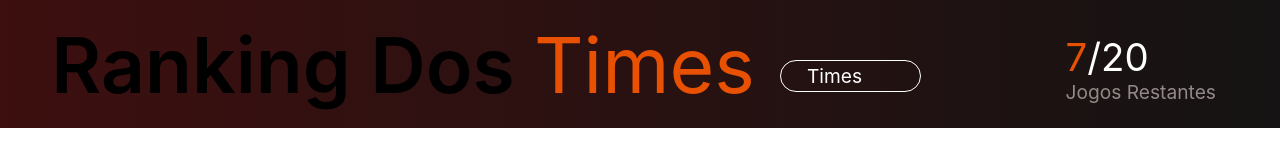
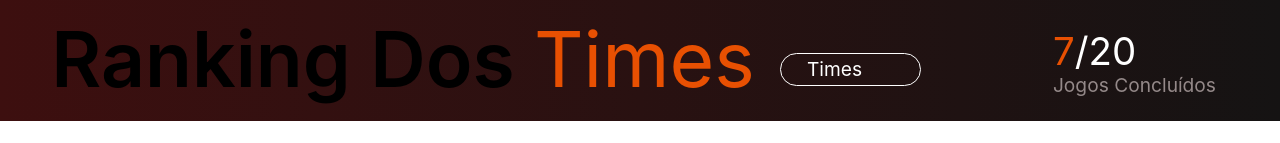
Before and after one commit to vilmarmichelsfilho/Olympus-Hackathon2K26, a Vue app: page / in a window 1280 px wide. Shown: the part 1848-1991 px from the top of the page. Built offline with nearby package versions, Linux system fonts and the light colour scheme; some icons are missing; a web font is replaced by a local one.

Commit message:
fix: erro de digitação 'jogos restantes' para 'jogos concluidos'

```diff
--- a/src/views/HomeView.vue
+++ b/src/views/HomeView.vue
@@ -90,7 +90,7 @@ const progressoPorcentagem = computed(() => {
       </div>
       <div class="jogosrestantes">
         <p class="numero"><span>{{ totalJogosConcluidos }}</span>/{{ quantidadedejogos }}</p>
-        <p>Jogos Restantes</p>
+        <p>Jogos Concluídos</p>
       </div>
     </div>
     <div class="tabela-container">
@@ -192,7 +192,6 @@ section.selecao-modalidades h2 {
 }
 
 section.selecao-modalidades p {
-  color: black;
   font-family: 'Krona One', sans-serif;
   font-size: 6vw;
   color: #00000040;
@@ -322,7 +321,6 @@ section.selecao-modalidades div.container div.conteiner-modalidades {
   align-items: center;
   display: flex;
   justify-content: space-between;
-  align-items: center;
   gap: 1vw;
   max-width: fit-content;
   margin: 2vw 0;
@@ -331,7 +329,7 @@ section.selecao-modalidades div.container div.conteiner-modalidades {
   color: black;
   font-size: 1.5vw;
   }
-  section.flecha-icon {
+  section .flecha-icon {
   border-radius: 100vw;
   background-color: white;
   padding: 0.5vw;
```
